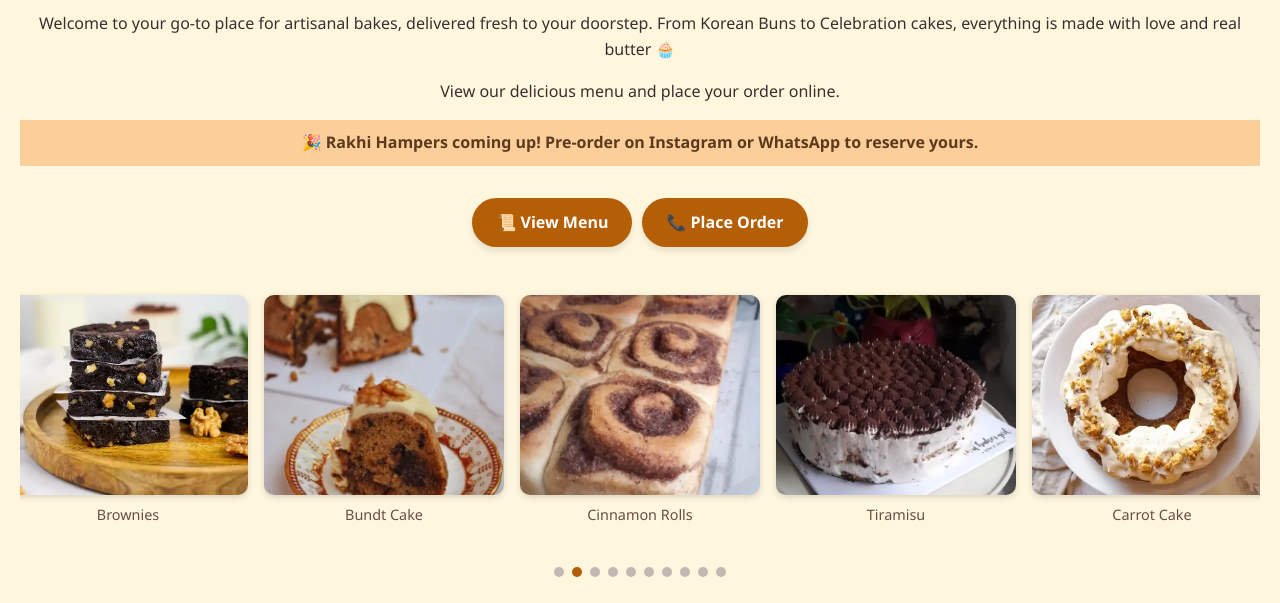
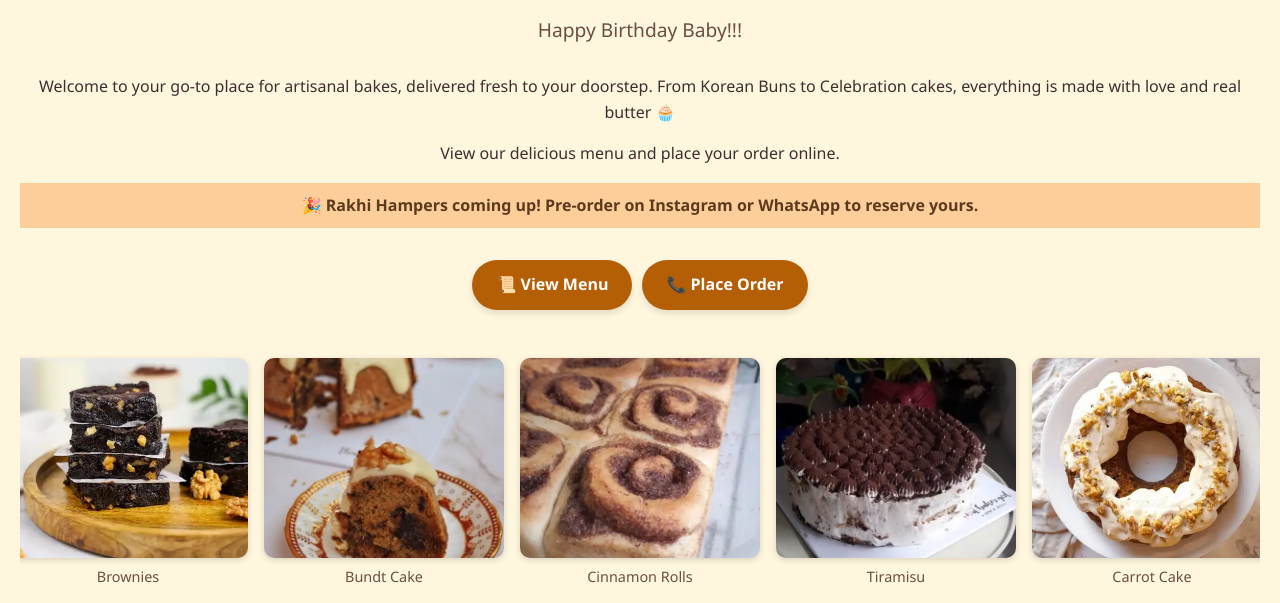
Before and after one commit to TheBoredJedi/thatbakergirl, a plain HTML site: page index.html in a window 1280 px wide. Shown: the part 159-762 px from the top of the page. Drawn offline with Linux system fonts and the light colour scheme.

Commit message:
Update index.html added happy birthday message

```diff
--- a/index.html
+++ b/index.html
@@ -15,7 +15,7 @@
 </head>
 <body>
   <h1>That Baker Girl</h1>
-  <!-- <p class="tagline">Happy Birthday Baby!!!</p> -->
+  <p class="tagline">Happy Birthday Baby!!!</p>
 
   <p>Welcome to your go-to place for artisanal bakes, delivered fresh to your doorstep. From Korean Buns to Celebration cakes, everything is made with love and real butter 🧁</p>
 
```
